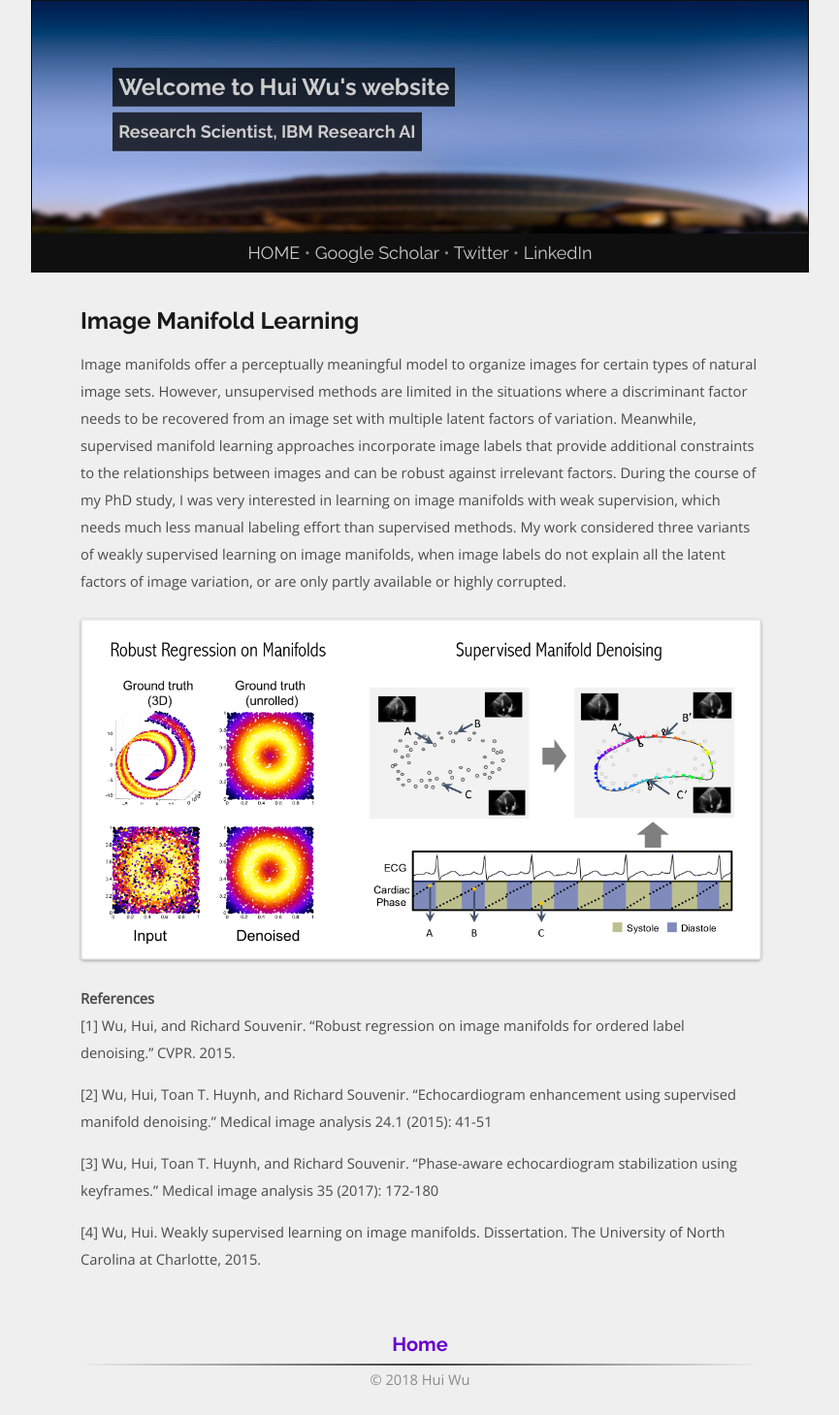
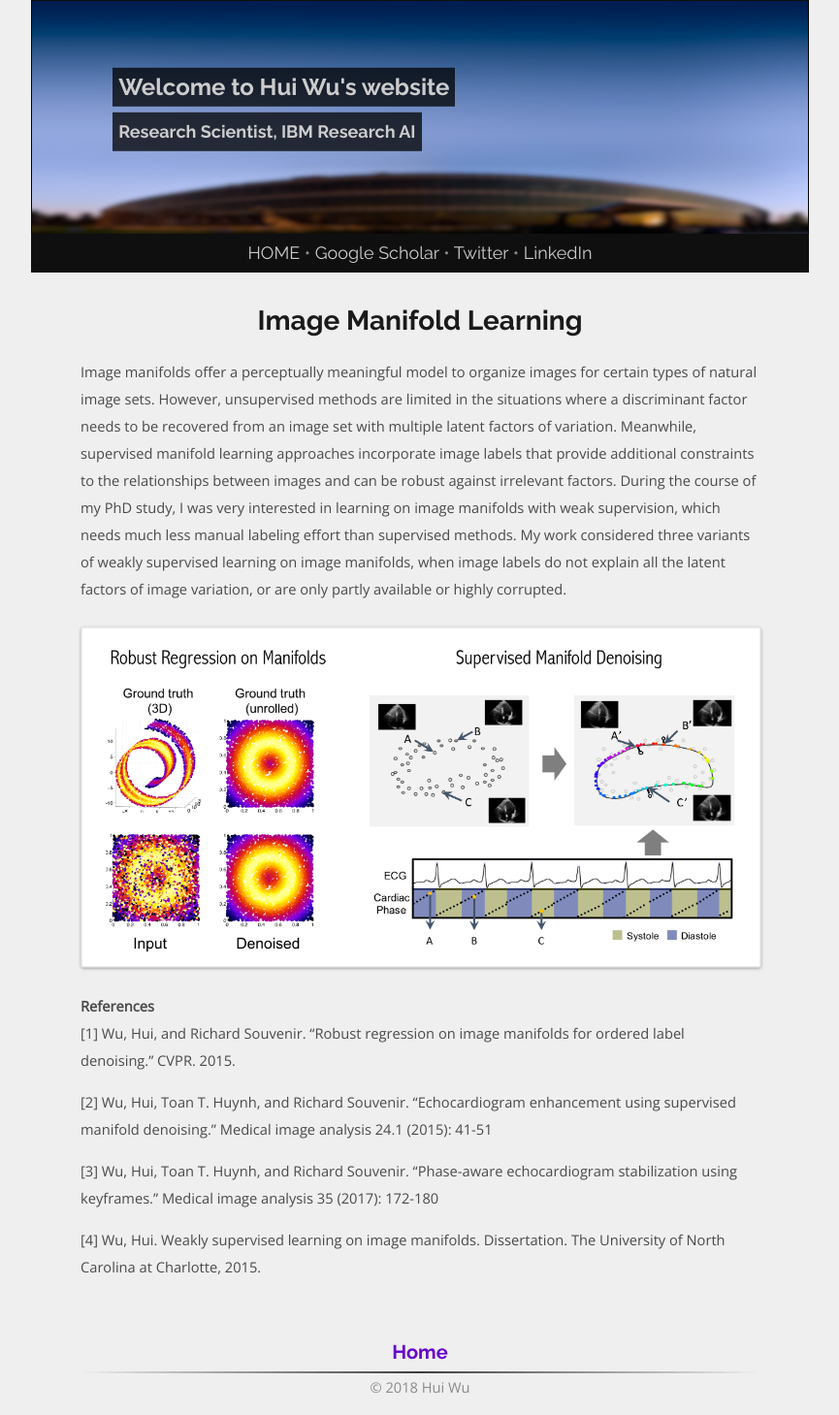
Before and after one commit to spacew/spacew.github.io, a Jekyll site: the page built from _posts/2015-11-15-manifold.markdown, in a window 1280 px wide. Shown: the whole page at 97% size, without its empty margins (207-1072 px from the left). Built offline with Jekyll 4.4.1, drawn with Linux system fonts in a browser that asks for light colours.

Commit message:
Update post.html

```diff
--- a/_layouts/post.html
+++ b/_layouts/post.html
@@ -5,7 +5,7 @@
 <article>
 
     {% if page.title %}
-        <h1 class="title">{{ page.title }} </h1>
+        <h1 class="top-text">{{ page.title }} </h1>
     {% endif %}
 
     {{ content }}
```
